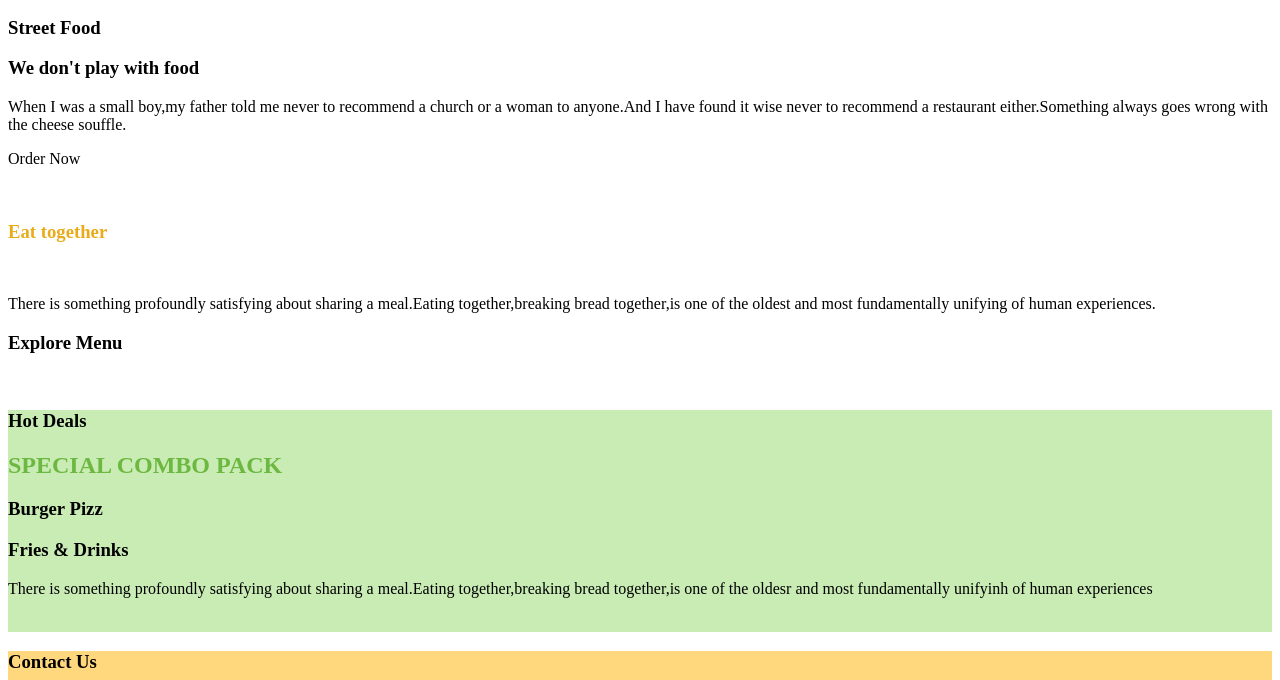
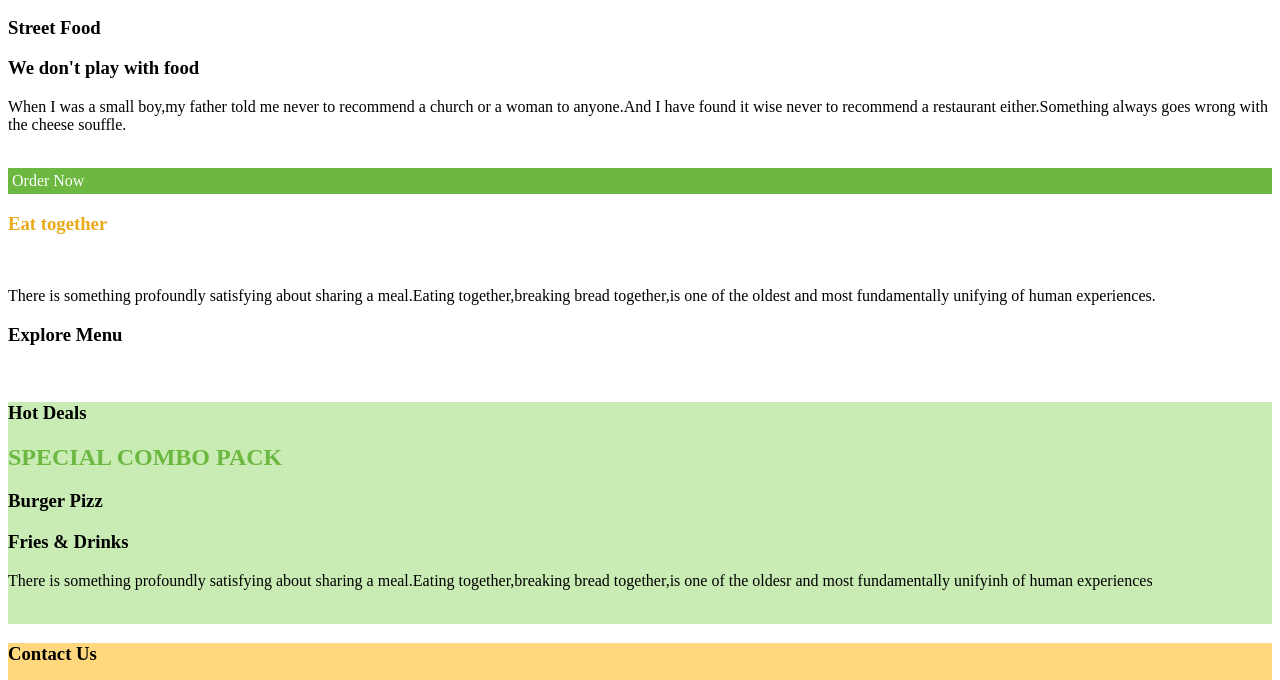
Before and after one commit to MadlynKemoi/Restaurant-s-landing-page-website, a plain HTML site: page index.html in a window 1280 px wide. Shown: the part 100-780 px from the top of the page. Drawn offline with Linux system fonts and the light colour scheme.

Commit message:
add div class with an id and add background color

```diff
--- a/index.css
+++ b/index.css
@@ -18,15 +18,24 @@ display:flex;
 justify-content: start;
 }
 #three>h3{
-    color: ;
+    color: black;
 }
 #four{
   background-color: #C9ECB5;
   font-style: poppins;
 }
 #four>h2{
-color: #6CB840;
+color:#6CB840
 }
 #five{
     background-color:#FFD77C ;
 }
+#Order{
+     background-color:#6CB840;
+     border: none;
+     color: white;
+     padding: 4px;
+     text-align: ;
+     left: 20px;
+}
+#id
--- a/index.html
+++ b/index.html
@@ -26,9 +26,9 @@
         <h3>Street Food</h3>
         <h3>We don't play with food</h3>
         <p>When I was a small boy,my father told me never to recommend a church or a woman to anyone.And I have found it wise never to recommend a restaurant either.Something always goes wrong with the cheese souffle.</p>
-        <p>Order Now</p>
         <img class="image" src="">
     </div>
+    <div id="Order">Order Now</div>
 
 
     <div id="two">
```
